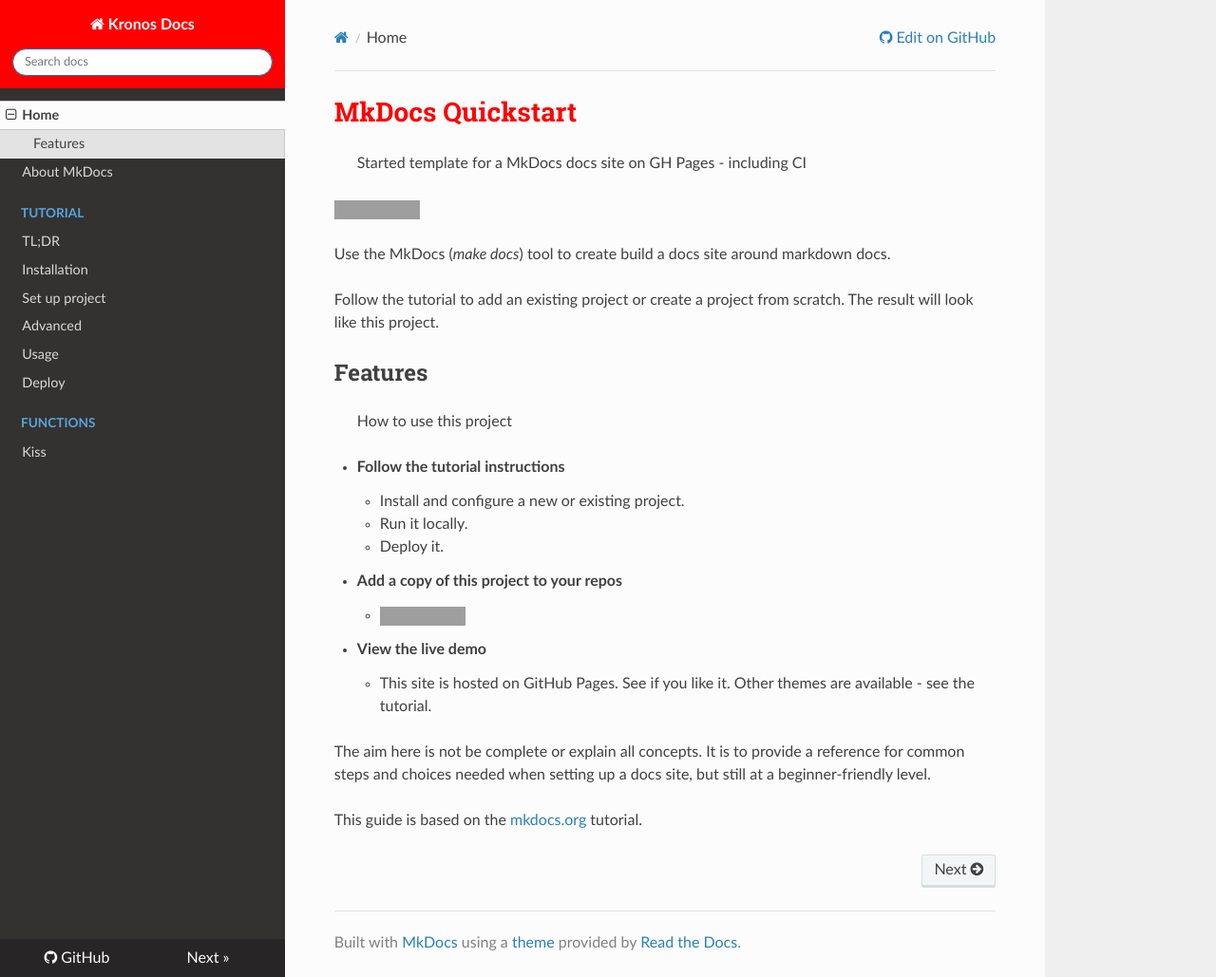
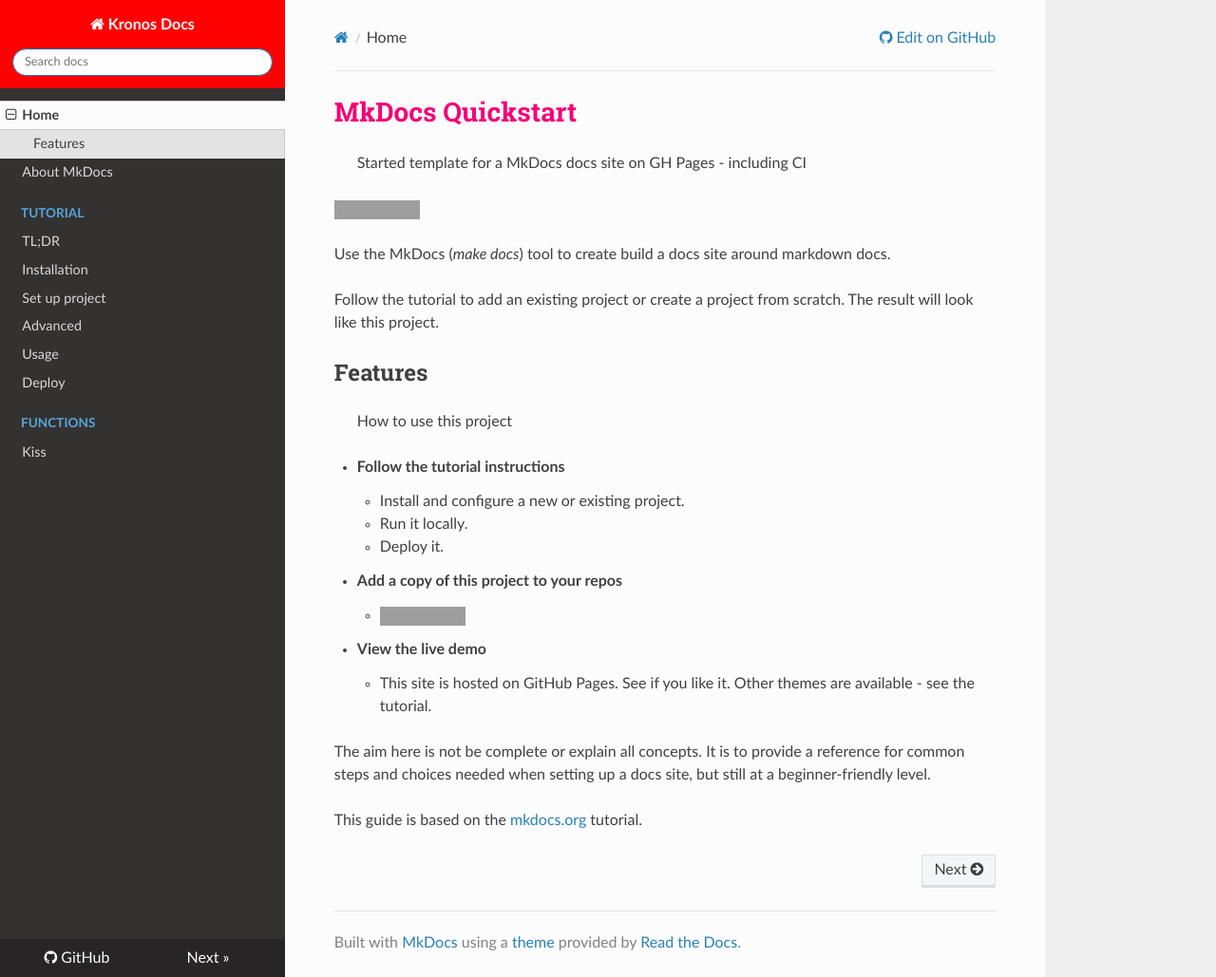
Before and after one commit to CGLIFE7/KronosDocs, an MkDocs documentation site: the page built from docs/docs/index.md, in a window 1280 px wide and 1029 px high. Shown: the whole window at 95% size. Built offline with MkDocs 1.6.1, drawn with Linux system fonts in a browser that asks for light colours; nearby versions of some CDN libraries; grey boxes are pictures that could not be loaded.

Commit message:
Update extra.css

```diff
--- a/docs/docs/extra.css
+++ b/docs/docs/extra.css
@@ -1,5 +1,5 @@
 h1 {
-    color: red;
+    color: #F50076;
 }
 
 .wy-side-nav-search {
```
